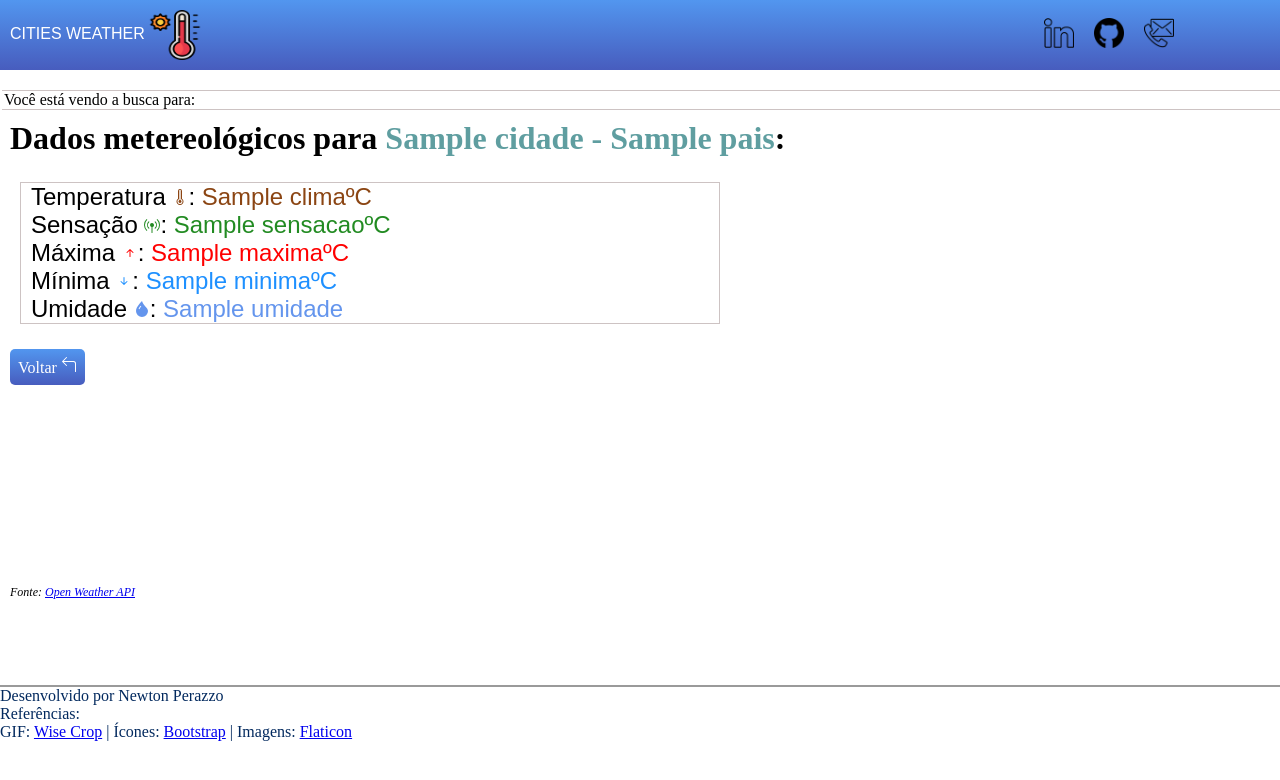
After one commit to NewtonPerazzo/projeto_citiesweather, a Django app: template app/templates/app/resultado.html in a window 1280 px wide. The commit adds this page. Shown: the top 780 px of the page. Run offline with Django 3.2, Linux system fonts and the light colour scheme; the template is opened without the code that fills it: most values are stand-ins (such as "Sample title", 1, 10 or a date in 2020).

Commit message:
Melhorias #13.03.2021

```diff
--- a/app/models.py
+++ b/app/models.py
@@ -2,8 +2,8 @@ from django.db import models
 
 # Create your models here.
 class Cidade(models.Model):
-    nome = models.CharField(max_length=100)
-    pais = models.CharField('país', max_length=100)
+    nome = models.CharField(max_length=100, verbose_name='Cidade')
+    pais = models.CharField(max_length=100, verbose_name='País')
     updated = models.DateTimeField(auto_now=True)
 
     def __str__(self):
--- /dev/null
+++ b/app/templates/app/resultado.html
@@ -0,0 +1,68 @@
+{% extends 'base.html' %}
+{% load static %}
+
+{% block title%}Cities Weather {% endblock %}
+
+{% block content %}
+    <p class="busca"> <a class="busca-conteudo">Você está vendo a busca para: </a></p>
+    <div class="container-fluid">
+        <h1>Dados metereológicos para <a class="cidade">{{ cidade }} - {{ pais }}</a>: </h1>
+        <div class="dados">
+            <div class="clima-div">
+                <p>Temperatura
+                    <svg xmlns="http://www.w3.org/2000/svg" width="16" height="16" fill="currentColor" class="bi bi-thermometer-half" viewBox="0 0 16 16">
+                        <path d="M8 1.75a.25.25 0 0 1 .25.25v9.02a1.5 1.5 0 1 1-.5 0V2A.25.25 0 0 1 8 1.75z"></path>
+                        <path d="M6 2a2 2 0 1 1 4 0v7.627a3.5 3.5 0 1 1-4 0V2zm2-1a1 1 0 0 0-1 1v7.901a.5.5 0 0 1-.25.433A2.499 2.499 0 0 0 8 15a2.5 2.5 0 0 0 1.25-4.666.5.5 0 0 1-.25-.433V2a1 1 0 0 0-1-1z"></path>
+                    </svg>:
+                    <a class="clima"> {{ clima }}ºC </a>
+                </p>
+
+            </div>
+            <div class="sensacao-div">
+                <p>Sensação
+                    <svg xmlns="http://www.w3.org/2000/svg" width="16" height="16" fill="currentColor" class="bi bi-broadcast-pin" viewBox="0 0 16 16">
+                        <path d="M3.05 3.05a7 7 0 0 0 0 9.9.5.5 0 0 1-.707.707 8 8 0 0 1 0-11.314.5.5 0 0 1 .707.707zm2.122 2.122a4 4 0 0 0 0 5.656.5.5 0 0 1-.708.708 5 5 0 0 1 0-7.072.5.5 0 0 1 .708.708zm5.656-.708a.5.5 0 0 1 .708 0 5 5 0 0 1 0 7.072.5.5 0 1 1-.708-.708 4 4 0 0 0 0-5.656.5.5 0 0 1 0-.708zm2.122-2.12a.5.5 0 0 1 .707 0 8 8 0 0 1 0 11.313.5.5 0 0 1-.707-.707 7 7 0 0 0 0-9.9.5.5 0 0 1 0-.707zM6 8a2 2 0 1 1 2.5 1.937V15.5a.5.5 0 0 1-1 0V9.937A2 2 0 0 1 6 8z"/>
+                    </svg>:
+                    <a class="sensacao"> {{ sensacao }}ºC </a>
+                </p>
+            </div>
+            <div class="maxima-div">
+                <p>Máxima
+                    <svg xmlns="http://www.w3.org/2000/svg" width="16" height="16" fill="currentColor" class="bi bi-arrow-up-short" viewBox="0 0 16 16">
+                        <path fill-rule="evenodd" d="M8 12a.5.5 0 0 0 .5-.5V5.707l2.146 2.147a.5.5 0 0 0 .708-.708l-3-3a.5.5 0 0 0-.708 0l-3 3a.5.5 0 1 0 .708.708L7.5 5.707V11.5a.5.5 0 0 0 .5.5z"/>
+                    </svg>:
+                    <a class="maxima"> {{ maxima }}ºC </a>
+                </p>
+            </div>
+            <div class="minima-div">
+                <p>Mínima
+                    <svg xmlns="http://www.w3.org/2000/svg" width="16" height="16" fill="currentColor" class="bi bi-arrow-down-short" viewBox="0 0 16 16">
+                        <path fill-rule="evenodd" d="M8 4a.5.5 0 0 1 .5.5v5.793l2.146-2.147a.5.5 0 0 1 .708.708l-3 3a.5.5 0 0 1-.708 0l-3-3a.5.5 0 1 1 .708-.708L7.5 10.293V4.5A.5.5 0 0 1 8 4z"/>
+                    </svg>:
+                    <a class="minima"> {{ minima }}ºC </a>
+                </p>
+            </div>
+            <div class="umidade-div">
+                <p>Umidade
+                    <svg xmlns="http://www.w3.org/2000/svg" width="16" height="16" fill="currentColor" class="bi bi-droplet-fill" viewBox="0 0 16 16">
+                        <path fill-rule="evenodd" d="M8 16a6 6 0 0 0 6-6c0-1.655-1.122-2.904-2.432-4.362C10.254 4.176 8.75 2.503 8 0c0 0-6 5.686-6 10a6 6 0 0 0 6 6zM6.646 4.646c-.376.377-1.272 1.489-2.093 3.13l.894.448c.78-1.559 1.616-2.58 1.907-2.87l-.708-.708z"/>
+                    </svg>:
+                    <a class="umidade"> {{ umidade }} </a>
+                </p>
+            </div>
+
+        </div>
+        <a href='{% url "home"%}'>
+            <div class="col-2 voltar">
+                Voltar
+                <svg xmlns="http://www.w3.org/2000/svg" width="16" height="16" fill="currentColor" class="bi bi-arrow-90deg-left" viewBox="0 0 16 16">
+                    <path fill-rule="evenodd" d="M1.146 4.854a.5.5 0 0 1 0-.708l4-4a.5.5 0 1 1 .708.708L2.707 4H12.5A2.5 2.5 0 0 1 15 6.5v8a.5.5 0 0 1-1 0v-8A1.5 1.5 0 0 0 12.5 5H2.707l3.147 3.146a.5.5 0 1 1-.708.708l-4-4z"/>
+                </svg>
+            </div>
+        </a>
+    </div>
+    <div class="fonte">
+            Fonte: <a href="https://openweathermap.org/api">Open Weather API</a>
+    </div>
+
+{% endblock %}
--- a/app/urls.py
+++ b/app/urls.py
@@ -1,4 +1,4 @@
-from django.urls import path, include
+from django.urls import path
 from app import views
 
 
--- a/cities_weather/settings.py
+++ b/cities_weather/settings.py
@@ -44,7 +44,7 @@ ROOT_URLCONF = 'cities_weather.urls'
 TEMPLATES = [
     {
         'BACKEND': 'django.template.backends.django.DjangoTemplates',
-        'DIRS': [os.path.join(BASE_DIR, "templates/")],
+        'DIRS': [os.path.join(BASE_DIR, "templates")],
         'APP_DIRS': True,
         'OPTIONS': {
             'context_processors': [
--- a/requirements.txt
+++ b/requirements.txt
@@ -1,6 +1,5 @@
 cryspy==0.5.5
 Django==3.1.6
-freeze==3.0
 googletrans==4.0.0rc1
 pycountry==20.7.3
 pycountry-convert==0.7.2
```
Also changed, not shown: app/templates/app/resultado_diferente.html (renamed from app/templates/resultado.html, +5 -3 lines), app/views.py (+32 -7 lines), app/templates/app/addcidade.html (renamed from app/templates/addcidade.html), app/templates/app/contatos.html (renamed from app/templates/contatos.html), app/templates/app/home.html (renamed from app/templates/home.html), app/templates/app/not_found.html (renamed from app/templates/not_found.html).
